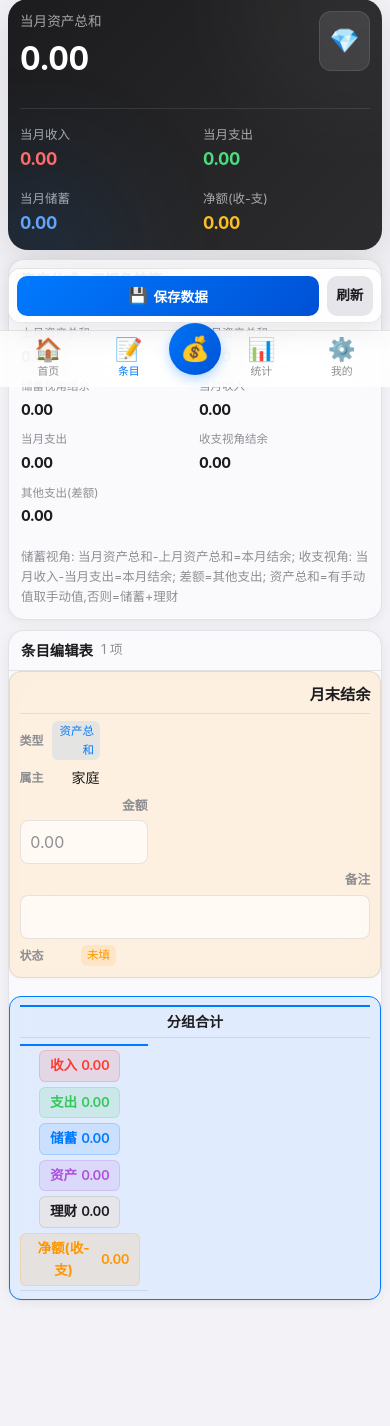
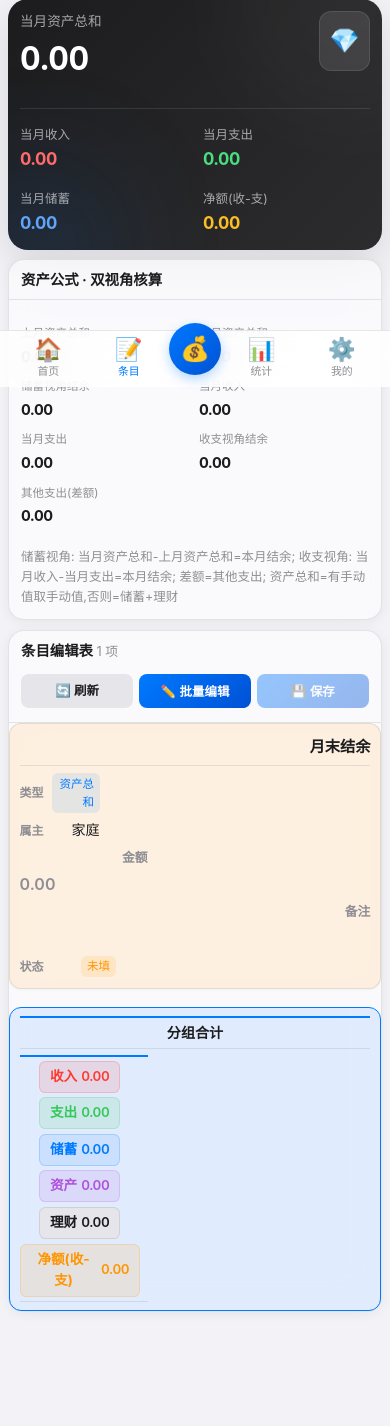
Before and after one commit to siruoren/family-web-budget, a Flask app: page /entries in a window 390 px wide. Shown: the part 457-1883 px from the top of the page. Run offline with Flask 3, Linux system fonts and the light colour scheme; data comes from the database, SQL or seed files in the repository; data that the repository does not hold is empty; parts of the project's set-up code (start-up, migrations or seed data) failed here and were passed over; some libraries are stand-ins or nearby versions.

Commit message:
feat: add batch edit function for entry table
1. add entry card header with action buttons including refresh, batch edit and save
2. add styles for edit mode, editable inputs and mobile responsive layout
3. implement batch edit toggle logic to switch readonly state of table inputs
4. remove old fixed save bar and relocate save button to card header

```diff
--- a/app/static/css/style.css
+++ b/app/static/css/style.css
@@ -316,6 +316,51 @@ details.tree-det[open] > .tree-summary::before { transform: rotate(90deg); }
 .section-title {
   font-size: 1rem; font-weight: 600; margin: 1.2rem 0 .6rem;
   padding-left: .5rem; border-left: 3px solid var(--primary);
+}
+
+/* ---------- Entry card header with actions ---------- */
+.entry-card-hd {
+  display: flex;
+  align-items: center;
+  justify-content: space-between;
+  gap: .5rem;
+  flex-wrap: wrap;
+}
+.entry-card-actions {
+  display: flex;
+  align-items: center;
+  gap: .35rem;
+  flex-wrap: nowrap;
+}
+/* Edit mode visual feedback */
+.entry-table.edit-mode {
+  border: 2px solid var(--primary);
+  border-radius: var(--radius);
+}
+.entry-table.edit-mode th {
+  background: var(--primary-soft);
+}
+.table-input.editable {
+  background: #fff;
+  border-color: var(--primary);
+  box-shadow: 0 0 0 2px var(--primary-soft);
+}
+.table-input[readonly] {
+  background: transparent;
+  border-color: transparent;
+  cursor: default;
+  color: var(--text);
+  font-weight: 500;
+}
+.table-input[readonly]:focus {
+  outline: none;
+  box-shadow: none;
+  border-color: transparent;
+}
+.table-input[disabled] {
+  background: var(--bg-secondary);
+  cursor: not-allowed;
+  opacity: .6;
 }
 
 /* ---------- Tables ---------- */
@@ -691,6 +736,16 @@ input:disabled.table-input { background: var(--bg-secondary); cursor: not-allowe
   .entry-table tbody td.c-note input {
     width: 100%; min-height: 44px; font-size: 1rem; text-align: left;
   }
+  /* Mobile: readonly inputs look like text */
+  .entry-table tbody td.c-val input[readonly],
+  .entry-table tbody td.c-note input[readonly] {
+    min-height: 0; padding: .1rem 0; border: none; background: transparent;
+    font-size: 1rem; font-weight: 600; color: var(--text);
+  }
+  .entry-table tbody td.c-val input[readonly].editable {
+    min-height: 44px; padding: .45rem .6rem; border: 0.5px solid var(--primary);
+    background: #fff; border-radius: 8px; font-weight: 400;
+  }
   .entry-table tbody td.c-idx,
   .entry-table tbody td.c-stat-avg,
   .entry-table tbody td.c-stat-sum { display: none; }
@@ -752,6 +807,10 @@ input:disabled.table-input { background: var(--bg-secondary); cursor: not-allowe
   }
   .btn { min-height: 40px; font-size: .85rem; }
   .btn-sm { min-height: 34px; }
+  /* Entry card header actions on mobile */
+  .entry-card-hd { flex-direction: column; align-items: stretch; gap: .4rem; }
+  .entry-card-actions { justify-content: space-between; }
+  .entry-card-actions .btn-sm { padding: .3rem .5rem; font-size: .78rem; flex: 1; }
 }
 
 /* 超小屏幕 */
--- a/app/templates/entries/index.html
+++ b/app/templates/entries/index.html
@@ -103,12 +103,17 @@
   <input type="hidden" name="filter_type" value="{{ current_type }}">
   <input type="hidden" name="filter_owner" value="{{ current_owner }}">
 
-  <div class="card">
-    <div class="card-hd">
-      条目编辑表 <span class="muted">{{ all_items|length }} 项</span>
+  <div class="card entry-card" id="entryCard">
+    <div class="card-hd entry-card-hd">
+      <span>条目编辑表 <span class="muted">{{ all_items|length }} 项</span></span>
+      <div class="entry-card-actions">
+        <a class="btn btn-sm btn-secondary" href="{{ url_for('entries.index', type=current_type, owner=current_owner, year=year, month=month) }}" title="刷新数据">🔄 刷新</a>
+        <button type="button" class="btn btn-sm btn-primary" id="btnBatchEdit" title="进入批量编辑模式">✏️ 批量编辑</button>
+        <button type="submit" class="btn btn-sm btn-primary" id="btnSave" disabled style="opacity:.4;pointer-events:none">💾 保存</button>
+      </div>
     </div>
     <div class="table-wrap entry-table-wrap">
-      <table class="data-table entry-table">
+      <table class="data-table entry-table" id="entryTable">
         <thead>
           <tr>
             <th class="c-idx">#</th>
@@ -139,14 +144,14 @@
               <input type="number" step="0.01" inputmode="decimal" name="item_{{ it.id }}"
                      value="{{ a.value if a and a.value is not none else '' }}"
                      data-rt="asset" data-rid="{{ it.id }}"
-                     {{ 'disabled' if locked_by_other }}
+                     {{ 'disabled' if locked_by_other else 'readonly' }}
                      {% if carry %}placeholder="结转 {{ carry|fmt_money }}" data-carry="{{ carry }}"{% else %}placeholder="0.00"{% endif %}
                      class="table-input{{ ' input-carry' if carry }}">
             </td>
             <td class="c-note" data-label="备注">
               <input type="text" name="note_{{ it.id }}"
                      value="{{ a.note if a else '' }}" maxlength="120"
-                     class="table-input">
+                     class="table-input" {{ 'disabled' if locked_by_other else 'readonly' }}>
             </td>
             <td class="c-stat c-stat-avg muted font-nums" data-label="均值">{{ st.avg|fmt_money if st else '-' }}</td>
             <td class="c-stat c-stat-sum muted font-nums" data-label="合计">{{ st.sum|fmt_money if st else '-' }}</td>
@@ -181,15 +186,6 @@
         {% endif %}
       </table>
     </div>
-  </div>
-
-  {# 固定保存按钮 - 左下角跟随滑动 #}
-  <div class="fixed-save-bar" id="fixedSaveBar">
-    <button type="submit" class="btn btn-primary btn-save-fixed" id="btnSave">
-      <span class="btn-save-icon">💾</span>
-      <span class="btn-save-text">保存数据</span>
-    </button>
-    <a class="btn btn-secondary btn-refresh-fixed" href="{{ url_for('entries.index', type=current_type, owner=current_owner, year=year, month=month) }}">刷新</a>
   </div>
 </form>
 {% endblock %}
@@ -241,15 +237,54 @@
   calcTotal();
 })();
 
-// 保存按钮加载状态
+// 批量编辑模式切换
 (function () {
+  var btnEdit = document.getElementById('btnBatchEdit');
+  var btnSave = document.getElementById('btnSave');
   var form = document.getElementById('entryForm');
-  var btn = document.getElementById('btnSave');
-  if (!form || !btn) return;
-  form.addEventListener('submit', function () {
-    btn.classList.add('btn-loading');
-    btn.querySelector('.btn-save-text').textContent = '保存中…';
+  var table = document.getElementById('entryTable');
+  if (!btnEdit || !form || !table) return;
+  var editMode = false;
+  btnEdit.addEventListener('click', function () {
+    editMode = !editMode;
+    var inputs = table.querySelectorAll('input.table-input');
+    inputs.forEach(function (el) {
+      if (el.disabled) return; // locked by other, skip
+      if (editMode) {
+        el.removeAttribute('readonly');
+        el.classList.add('editable');
+      } else {
+        el.setAttribute('readonly', '');
+        el.classList.remove('editable');
+      }
+    });
+    if (editMode) {
+      table.classList.add('edit-mode');
+      btnEdit.innerHTML = '✅ 退出编辑';
+      btnEdit.classList.remove('btn-primary');
+      btnEdit.classList.add('btn-secondary');
+      btnSave.disabled = false;
+      btnSave.style.opacity = '';
+      btnSave.style.pointerEvents = '';
+      // focus first editable input
+      var first = table.querySelector('input.table-input.editable');
+      if (first) first.focus();
+    } else {
+      table.classList.remove('edit-mode');
+      btnEdit.innerHTML = '✏️ 批量编辑';
+      btnEdit.classList.remove('btn-secondary');
+      btnEdit.classList.add('btn-primary');
+      btnSave.disabled = true;
+      btnSave.style.opacity = '.4';
+      btnSave.style.pointerEvents = 'none';
+    }
   });
+  // save button loading state
+  if (btnSave) {
+    form.addEventListener('submit', function () {
+      btnSave.classList.add('btn-loading');
+    });
+  }
 })();
 </script>
 <script src="{{ url_for('static', filename='js/edit_lock.js') }}"></script>
```
